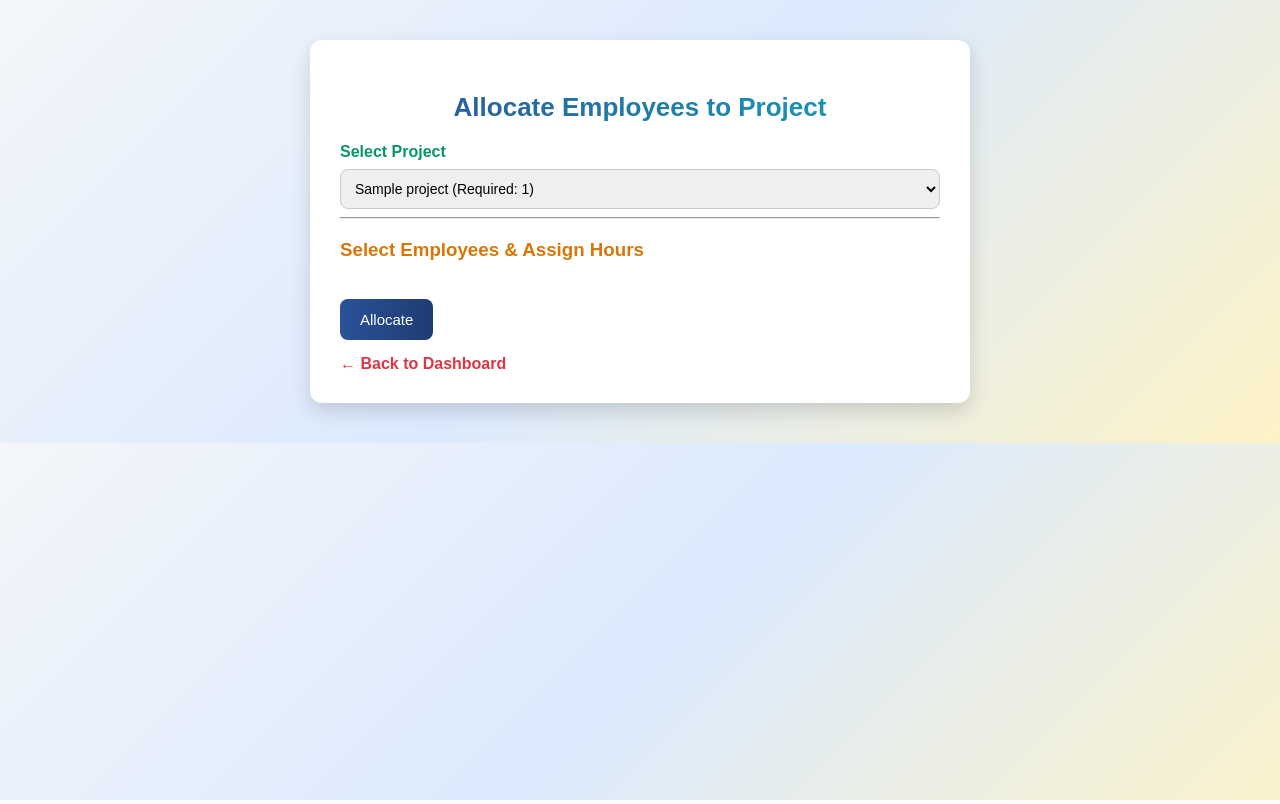
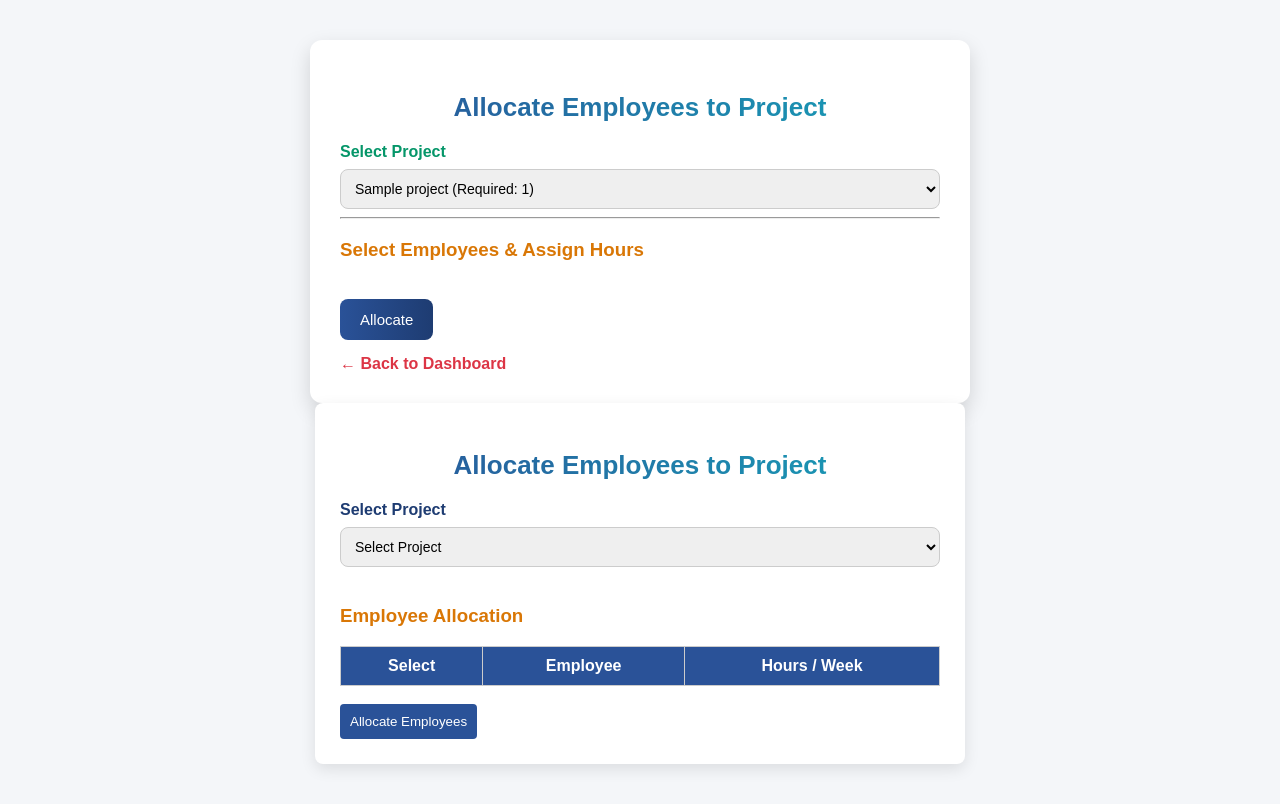
Before and after one commit to dilburroshanmohamed/Main-Project, a Django app: page /allocate-employee/ in a window 1280 px wide. Run offline with Django 5.2, Linux system fonts and the light colour scheme; a user stored in the database is signed in; tables that the repository leaves empty hold one stand-in row (values such as "Sample post"); lists and menus that the app fills with data are empty; parts of the project's set-up code (start-up, migrations or seed data) failed here and were passed over.

Commit message:
Add unique constraint for employee and project in ProjectAllocation model

```diff
--- a/stressapp/models.py
+++ b/stressapp/models.py
@@ -40,6 +40,7 @@ class Project(models.Model):
 
 
 class ProjectAllocation(models.Model):
+
     employee = models.ForeignKey(EmployeeProfile, on_delete=models.CASCADE)
     project = models.ForeignKey(Project, on_delete=models.CASCADE)
     allocated_hours_per_week = models.FloatField()
@@ -49,6 +50,8 @@ class ProjectAllocation(models.Model):
     def __str__(self):
         return f"{self.employee.full_name} - {self.project.project_name}"
 
+    class Meta:
+        unique_together = ('employee', 'project')
 
 class StressRecord(models.Model):
     user = models.ForeignKey(User, on_delete=models.CASCADE)
--- a/templates/allocate_employee.html
+++ b/templates/allocate_employee.html
@@ -151,3 +151,137 @@
 
 </body>
 </html>
+<!DOCTYPE html>
+<html>
+<head>
+
+<title>Allocate Employees</title>
+
+<style>
+
+body{
+font-family:Arial;
+background:#f4f6f9;
+padding:40px;
+}
+
+.container{
+width:600px;
+margin:auto;
+background:white;
+padding:25px;
+border-radius:8px;
+box-shadow:0 5px 15px rgba(0,0,0,0.1);
+}
+
+table{
+width:100%;
+border-collapse:collapse;
+}
+
+th,td{
+padding:10px;
+border:1px solid #ccc;
+text-align:center;
+}
+
+th{
+background:#2a5298;
+color:white;
+}
+
+button{
+padding:10px;
+background:#2a5298;
+color:white;
+border:none;
+border-radius:4px;
+cursor:pointer;
+}
+
+button:hover{
+background:#1e3c72;
+}
+
+.error{
+color:red;
+}
+
+</style>
+
+</head>
+
+<body>
+
+<div class="container">
+
+<h2>Allocate Employees to Project</h2>
+
+{% if error %}
+<p class="error">{{ error }}</p>
+{% endif %}
+
+<form method="post">
+
+{% csrf_token %}
+
+<label>Select Project</label>
+
+<select name="project" required>
+
+<option value="">Select Project</option>
+
+{% for project in projects %}
+<option value="{{ project.id }}">{{ project.project_name }}</option>
+{% endfor %}
+
+</select>
+
+<br><br>
+
+<h3>Employee Allocation</h3>
+
+<table>
+
+<tr>
+<th>Select</th>
+<th>Employee</th>
+<th>Hours / Week</th>
+</tr>
+
+{% for emp in employees %}
+
+<tr>
+
+<td>
+<input type="checkbox" name="employees" value="{{ emp.id }}">
+</td>
+
+<td>
+{{ emp.full_name }}
+</td>
+
+<td>
+<input type="number"
+name="hours_{{ emp.id }}"
+min="1"
+max="60"
+placeholder="Hours">
+</td>
+
+</tr>
+
+{% endfor %}
+
+</table>
+
+<br>
+
+<button type="submit">Allocate Employees</button>
+
+</form>
+
+</div>
+
+</body>
+</html>
```
Also changed, not shown: stressapp/migrations/0008_alter_projectallocation_unique_together.py (added).
